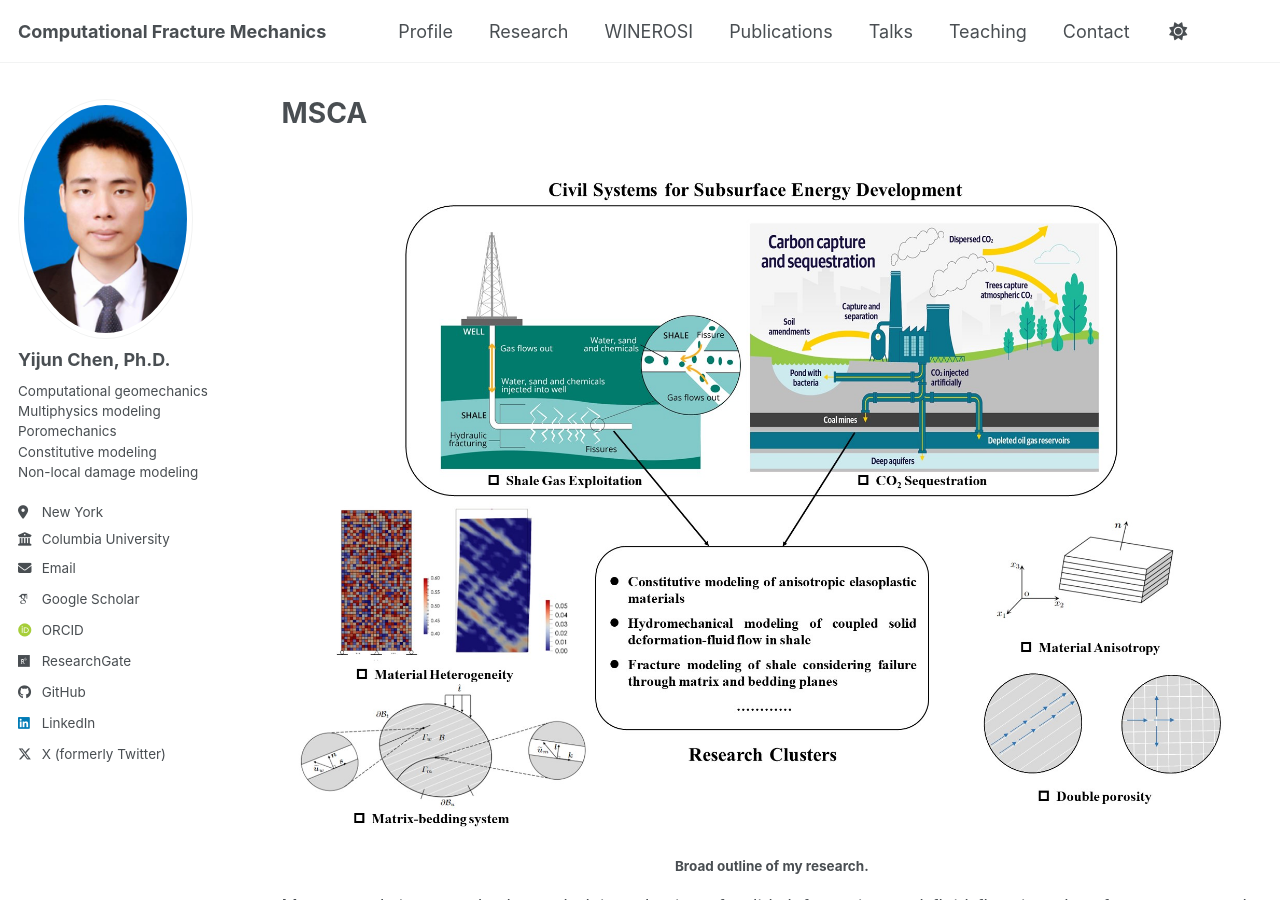
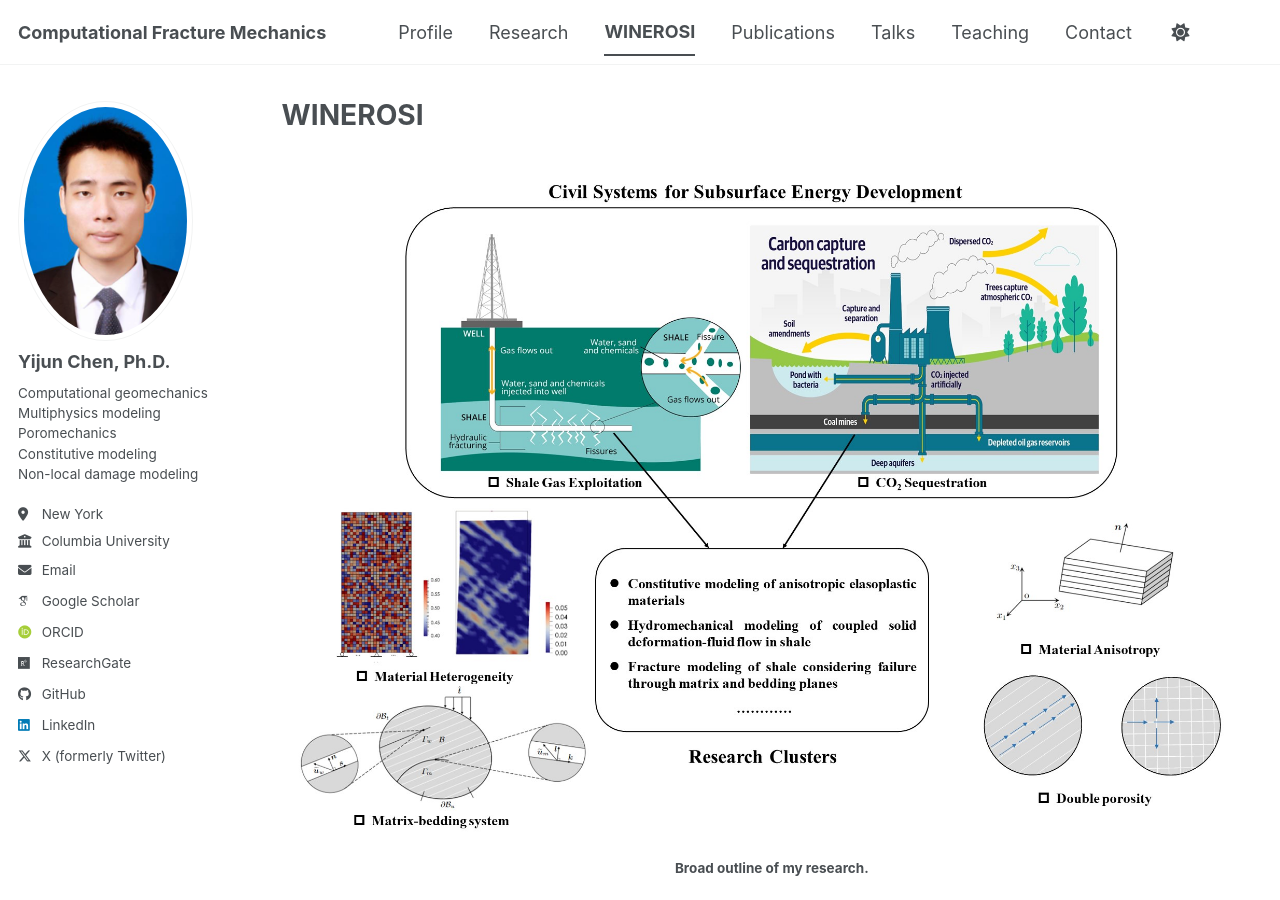
Before and after one commit to chenhhu/chenhhu.github.io, a Jekyll site: the page built from _pages/winerosi.md, in a window 1280 px wide and 900 px high. Built offline with Jekyll 4.4.1, drawn with Linux system fonts in a browser that asks for light colours; some web fonts are replaced; a script bundle is joined from its source files by our own code; library files that are not in the unit come from our copies.

Commit message:
Rename MSCA page to WINEROSI

```diff
--- a/_pages/msca.md
+++ b/_pages/winerosi.md
@@ -1,7 +1,7 @@
 ---
 layout: archive
-title: "MSCA"
-permalink: /msca/
+title: "WINEROSI"
+permalink: /winerosi/
 author_profile: true
 ---
 
```
